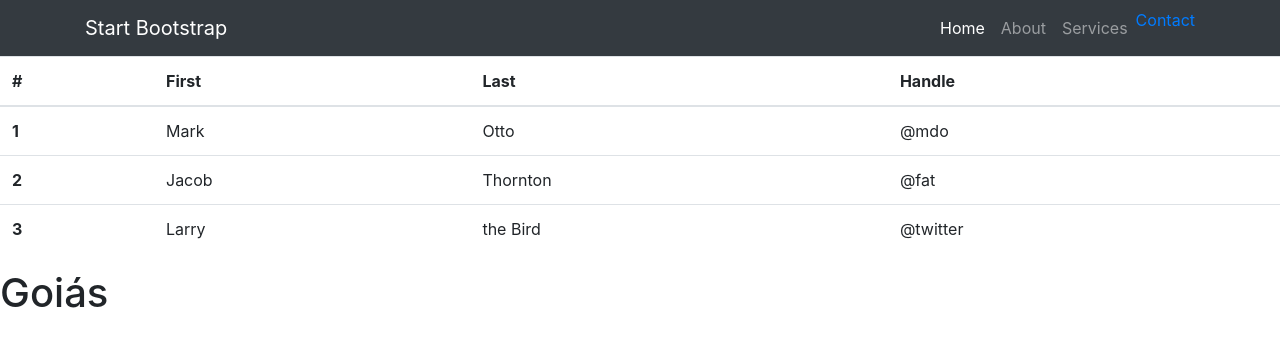
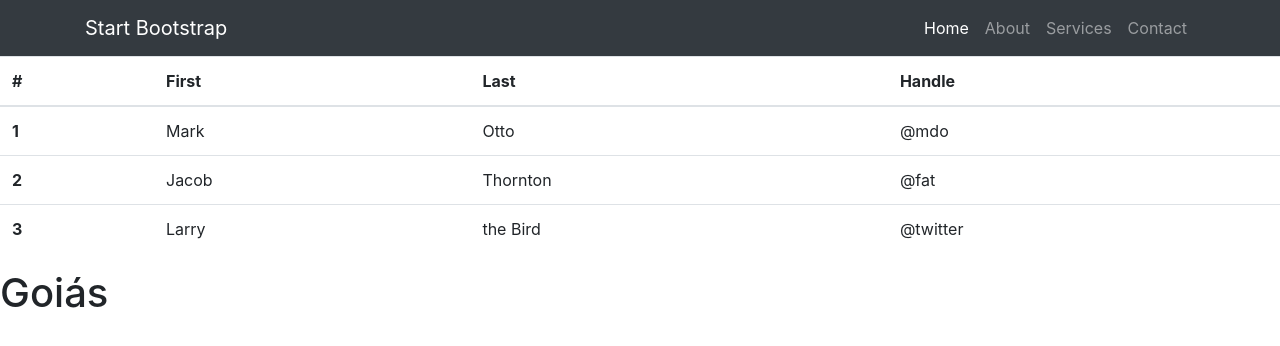
Before and after one commit to ipb-asi-dam/bootstrap-team-1, a website: page about.html in a window 1280 px wide. Drawn offline with Linux system fonts and the light colour scheme.

Commit message:
adding more conflicts (2/infinity)

```diff
--- a/about.html
+++ b/about.html
@@ -34,7 +34,7 @@
                 <a class="nav-link" href="./services.html">Services</a>
               </li>
               <li class="nav-item">
-                <a class="" href="https://www.kernel.org/">Contact</a>
+                <a class="nav-link" href="https://www.kernel.org/">Contact</a>
               </li>
             </ul>
           </div>
```
